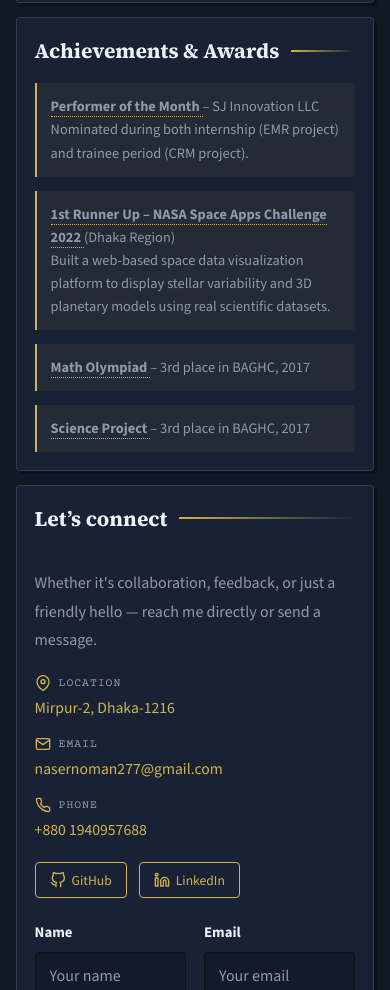
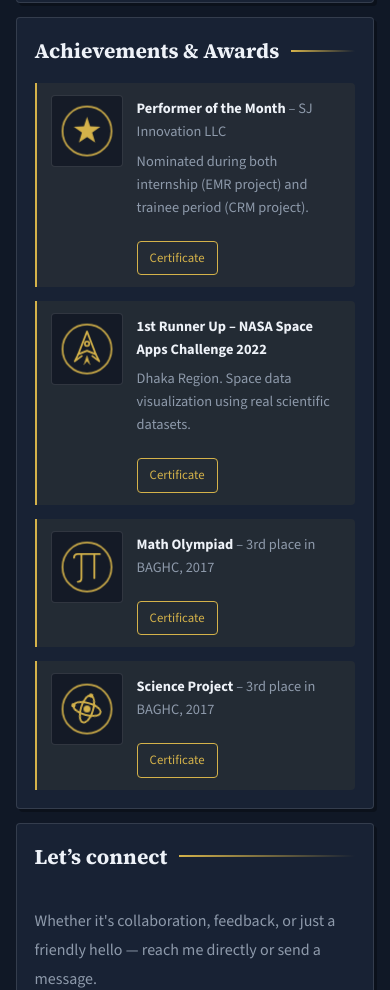
Before and after one commit to Naser-Al-Noman/acshen, a website: page public/index.html in a window 390 px wide. Shown: the part 7827-8817 px from the top of the page. Drawn offline with nearby package versions, Linux system fonts and the light colour scheme.

Commit message:
Add certificate buttons and aligned achievement icons.

```diff
--- a/public/index.html
+++ b/public/index.html
@@ -507,31 +507,70 @@
         <h2>Achievements & Awards</h2>
         <ul class="achievements">
           <li>
-            <a class="achievement-link" href="/achievements/performer-of-the-month.pdf" target="_blank" rel="noopener noreferrer">
-              <strong>Performer of the Month</strong>
-            </a>
-            – SJ Innovation LLC
-            <br/>Nominated during both internship (EMR project) and trainee period (CRM project).
+            <div class="achievement-visual" aria-hidden="true">
+              <svg viewBox="0 0 80 80">
+                <circle class="ach-ring" cx="40" cy="40" r="28" />
+                <polygon class="ach-icon ach-star" points="40,24 43.5,34.8 55,35.2 45.8,41.8 49.2,53 40,46.8 30.8,53 34.2,41.8 25,35.2 36.5,34.8" />
+              </svg>
+            </div>
+            <div class="achievement-copy">
+              <strong>Performer of the Month</strong> – SJ Innovation LLC
+              <p>Nominated during both internship (EMR project) and trainee period (CRM project).</p>
+            </div>
+            <a class="achievement-cert" href="/achievements/performer-of-the-month.pdf" target="_blank" rel="noopener noreferrer">Certificate</a>
           </li>
           <li>
-            <a class="achievement-link" href="/achievements/nasa-space-apps-2022.pdf" target="_blank" rel="noopener noreferrer">
+            <div class="achievement-visual" aria-hidden="true">
+              <svg viewBox="0 0 80 80">
+                <circle class="ach-ring" cx="40" cy="40" r="28" />
+                <path class="ach-icon" d="M40 20 L50 46 L40 42 L30 46 Z" />
+                <circle class="ach-icon-dot" cx="40" cy="34" r="2.5" />
+                <path class="ach-icon" d="M30 46 L26 54 L34 48" />
+                <path class="ach-icon" d="M50 46 L54 54 L46 48" />
+                <path class="ach-flame" d="M40 48 L36 58 L40 54 L44 58 Z" />
+              </svg>
+            </div>
+            <div class="achievement-copy">
               <strong>1st Runner Up – NASA Space Apps Challenge 2022</strong>
-            </a>
-            (Dhaka Region)
-            <br/>Built a web-based space data visualization platform to display stellar variability
-            and 3D planetary models using real scientific datasets.
+              <p>Dhaka Region. Space data visualization using real scientific datasets.</p>
+            </div>
+            <a class="achievement-cert" href="/achievements/nasa-space-apps-2022.pdf" target="_blank" rel="noopener noreferrer">Certificate</a>
           </li>
           <li>
-            <a class="achievement-link" href="/achievements/math-olympiad-2017.pdf" target="_blank" rel="noopener noreferrer">
-              <strong>Math Olympiad</strong>
-            </a>
-            – 3rd place in BAGHC, 2017
+            <div class="achievement-visual" aria-hidden="true">
+              <svg viewBox="0 0 80 80">
+                <circle class="ach-ring" cx="40" cy="40" r="28" />
+                <path class="ach-icon ach-pi" d="M26 30 Q26 26 30 26 H54 M34 26 V52 Q34 56 30 56 M48 26 V52" />
+              </svg>
+            </div>
+            <div class="achievement-copy">
+              <strong>Math Olympiad</strong> – 3rd place in BAGHC, 2017
+            </div>
+            <a class="achievement-cert" href="/achievements/math-olympiad-2017.pdf" target="_blank" rel="noopener noreferrer">Certificate</a>
           </li>
           <li>
-            <a class="achievement-link" href="/achievements/science-project-2017.pdf" target="_blank" rel="noopener noreferrer">
-              <strong>Science Project</strong>
-            </a>
-            – 3rd place in BAGHC, 2017
+            <div class="achievement-visual" aria-hidden="true">
+              <svg viewBox="0 0 80 80">
+                <circle class="ach-ring" cx="40" cy="40" r="28" />
+                <circle class="ach-nucleus" cx="40" cy="40" r="4" />
+                <g transform="rotate(35 40 40)">
+                  <g class="ach-e-spin">
+                    <ellipse class="ach-orbit" cx="40" cy="40" rx="16" ry="7" />
+                    <circle class="ach-electron" cx="56" cy="40" r="2.5" />
+                  </g>
+                </g>
+                <g transform="rotate(-35 40 40)">
+                  <g class="ach-e-spin ach-e-spin-2">
+                    <ellipse class="ach-orbit" cx="40" cy="40" rx="16" ry="7" />
+                    <circle class="ach-electron" cx="56" cy="40" r="2.5" />
+                  </g>
+                </g>
+              </svg>
+            </div>
+            <div class="achievement-copy">
+              <strong>Science Project</strong> – 3rd place in BAGHC, 2017
+            </div>
+            <a class="achievement-cert" href="/achievements/science-project-2017.pdf" target="_blank" rel="noopener noreferrer">Certificate</a>
           </li>
         </ul>
       </section>
--- a/public/styles.css
+++ b/public/styles.css
@@ -2143,6 +2143,10 @@ a.contact-detail-value:focus-visible {
 }
 
 .achievements li {
+  display: grid;
+  grid-template-columns: 72px minmax(0, 1fr) auto;
+  align-items: start;
+  gap: 14px;
   border-left: 2px solid var(--accent);
   padding: 12px 14px;
   color: var(--muted);
@@ -2153,6 +2157,131 @@ a.contact-detail-value:focus-visible {
   transition: background-color 0.2s ease, border-color 0.2s ease;
 }
 
+.achievement-visual {
+  flex-shrink: 0;
+  width: 72px;
+  height: 72px;
+  border: 1px solid var(--line);
+  border-radius: var(--radius);
+  background: rgba(10, 16, 28, 0.55);
+  overflow: hidden;
+}
+
+:root[data-theme="light"] .achievement-visual {
+  background: rgba(26, 39, 68, 0.06);
+}
+
+.achievement-visual svg {
+  display: block;
+  width: 100%;
+  height: 100%;
+}
+
+.ach-ring {
+  fill: none;
+  stroke: var(--gold);
+  stroke-width: 2;
+  animation: ach-ring 2.6s ease-in-out infinite;
+}
+
+.ach-icon {
+  fill: none;
+  stroke: var(--gold);
+  stroke-width: 2;
+  stroke-linejoin: round;
+  stroke-linecap: round;
+}
+
+.ach-star {
+  fill: var(--gold);
+  stroke: none;
+  transform-origin: 40px 40px;
+  animation: ach-pulse 2.4s ease-in-out infinite;
+}
+
+.ach-icon-dot {
+  fill: none;
+  stroke: var(--gold);
+  stroke-width: 2;
+}
+
+.ach-flame {
+  fill: var(--gold);
+  stroke: none;
+  transform-origin: 40px 54px;
+  animation: ach-flame 0.9s ease-in-out infinite;
+}
+
+.ach-pi {
+  animation: ach-pulse 2.6s ease-in-out infinite;
+  transform-origin: 40px 40px;
+}
+
+.ach-nucleus,
+.ach-electron {
+  fill: var(--gold);
+  stroke: none;
+}
+
+.ach-nucleus {
+  transform-origin: 40px 40px;
+  animation: ach-pulse 2.2s ease-in-out infinite;
+}
+
+.ach-orbit {
+  fill: none;
+  stroke: var(--gold);
+  stroke-width: 2;
+}
+
+.ach-e-spin {
+  transform-origin: 40px 40px;
+  animation: ach-spin 4s linear infinite;
+}
+
+.ach-e-spin-2 {
+  animation-duration: 5s;
+  animation-direction: reverse;
+}
+
+@keyframes ach-ring {
+  0%,
+  100% {
+    opacity: 0.55;
+  }
+  50% {
+    opacity: 1;
+  }
+}
+
+@keyframes ach-pulse {
+  0%,
+  100% {
+    transform: scale(1);
+  }
+  50% {
+    transform: scale(1.06);
+  }
+}
+
+@keyframes ach-flame {
+  0%,
+  100% {
+    transform: scaleY(1);
+    opacity: 0.75;
+  }
+  50% {
+    transform: scaleY(1.2);
+    opacity: 1;
+  }
+}
+
+@keyframes ach-spin {
+  to {
+    transform: rotate(360deg);
+  }
+}
+
 .achievements li:hover {
   background: rgba(var(--accent-rgb), 0.1);
 }
@@ -2161,21 +2290,41 @@ a.contact-detail-value:focus-visible {
   color: var(--text);
 }
 
-.achievement-link {
-  color: inherit;
+.achievement-copy {
+  min-width: 0;
+  padding-top: 2px;
+}
+
+.achievement-copy p {
+  margin: 6px 0 0;
+  color: var(--muted);
+  line-height: 1.6;
+  font-size: 0.9rem;
+}
+
+.achievement-cert {
+  display: inline-flex;
+  align-items: center;
+  justify-content: center;
+  flex-shrink: 0;
+  margin-top: 2px;
+  padding: 6px 12px;
+  border-radius: var(--radius);
+  border: 1px solid var(--accent);
+  color: var(--accent);
   text-decoration: none;
-  border-bottom: 1px dotted var(--accent);
-  transition: color 0.2s ease, border-color 0.2s ease;
-}
-
-.achievement-link:hover,
-.achievement-link:focus-visible {
-  color: var(--accent);
-  border-bottom-color: var(--accent);
-}
-
-.achievement-link strong {
-  color: inherit;
+  font-size: 0.8rem;
+  font-weight: 500;
+  white-space: nowrap;
+  transition: background-color 0.2s ease, color 0.2s ease, border-color 0.2s ease;
+}
+
+.achievement-cert:hover,
+.achievement-cert:focus-visible {
+  background: var(--accent);
+  color: var(--button-text);
+  border-color: var(--accent);
+  text-decoration: none;
 }
 
 /* General */
@@ -2268,6 +2417,29 @@ a:hover {
 }
 
 @media (max-width: 640px) {
+  .achievements li {
+    display: grid;
+    grid-template-columns: 72px minmax(0, 1fr);
+    grid-template-areas:
+      "visual copy"
+      "visual cert";
+    align-items: start;
+  }
+
+  .achievement-visual {
+    grid-area: visual;
+  }
+
+  .achievement-copy {
+    grid-area: copy;
+  }
+
+  .achievement-cert {
+    grid-area: cert;
+    justify-self: start;
+    margin-top: 8px;
+  }
+
   body.chat-open {
     position: fixed;
     left: 0;
@@ -2382,7 +2554,8 @@ a:hover {
 @media (prefers-reduced-motion: reduce) {
   .cursor, #typing-text, .typing-dots span,
   .pw-status, .pw-progress, .api-packet, .ai-doc-line, .ai-arrow, .ai-arrow-head,
-  .ai-row, .qa-bar, .bd-ecg, .bd-dot, .hidps-scan, .hidps-pkt, .hidps-shield {
+  .ai-row, .qa-bar, .bd-ecg, .bd-dot, .hidps-scan, .hidps-pkt, .hidps-shield,
+  .ach-ring, .ach-star, .ach-pi, .ach-flame, .ach-nucleus, .ach-e-spin {
     animation: none;
   }
 
```
